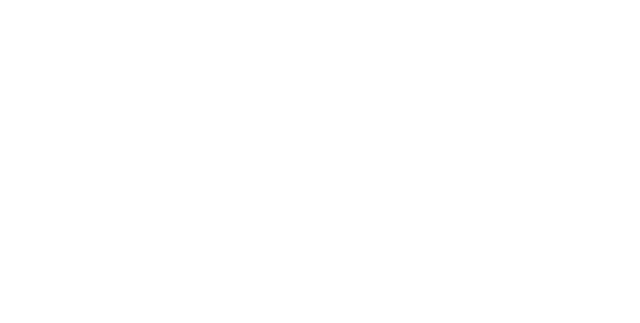
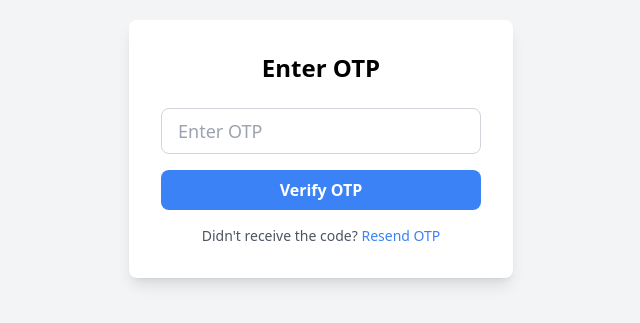
Before and after one commit to khadkaankit85/Discussion-Board, a React (Vite) app in the folder Frontend/: page /signup/otpverification/1 in a window 1280 px wide. Before the commit this address had no page. Shown: the part 251-574 px from the top of the page, without its empty margins (319-959 px from the left). Built offline with nearby package versions, Linux system fonts and the light colour scheme.

Commit message:
otp verification page created

```diff
--- a/Frontend/src/App.tsx
+++ b/Frontend/src/App.tsx
@@ -3,13 +3,19 @@
 import { Homepage } from "./pages/Homepage";
 import LoginPage from "./pages/Loginpage";
 import SignupPage from "./pages/Signup";
+import OTPVerification from "./pages/OTPverification";
 
 export default function App() {
   return (
     <BrowserRouter>
       <Routes>
         <Route path="/" element={<Homepage />} />
+        <Route path="/home" element={<Homepage />} />
         <Route path="/login" element={<LoginPage />} />
+        <Route
+          path="/signup/otpverification/:userid"
+          element={<OTPVerification />}
+        />
         <Route path="/signup" element={<SignupPage />} />
       </Routes>
     </BrowserRouter>
--- /dev/null
+++ b/Frontend/src/pages/OTPverification.tsx
@@ -0,0 +1,84 @@
+import React, { useEffect, useState } from "react";
+import styles from "../styles/OTpverification.module.css";
+import { useNavigate, useParams } from "react-router-dom";
+
+const OTPVerification = () => {
+  const [otp, setOtp] = useState<string>("");
+  const [error, setError] = useState<string>("");
+  const [isSubmitting, setIsSubmitting] = useState<boolean>(false);
+
+  const params = useParams();
+  const navigate = useNavigate();
+
+  useEffect(() => {
+    const userId = params?.userid;
+    if (!userId) {
+      navigate("/signup");
+      return;
+    }
+  }, [params]);
+
+  const handleChange = (event: React.ChangeEvent<HTMLInputElement>) => {
+    const value = event.target.value;
+    if (/[^0-9]/.test(value)) return; // Only allow numbers in the OTP field
+    setOtp(value);
+  };
+
+  const handleSubmit = async (event: React.FormEvent) => {
+    event.preventDefault();
+    if (otp.length !== 6) {
+      setError("OTP must be 6 digits");
+      return;
+    }
+
+    setIsSubmitting(true);
+    setError("");
+
+    // Mock submission logic (replace with actual backend call)
+    setTimeout(() => {
+      setIsSubmitting(false);
+      if (otp === "123456") {
+        alert("OTP Verified!");
+      } else {
+        setError("Invalid OTP, please try again.");
+      }
+    }, 1000);
+  };
+
+  return (
+    <div className={styles.container}>
+      <div className={styles.formWrapper}>
+        <h2 className={styles.heading}>Enter OTP</h2>
+        <form onSubmit={handleSubmit} className={styles.form}>
+          <input
+            type="text"
+            maxLength={6}
+            value={otp}
+            onChange={handleChange}
+            className={styles.input}
+            placeholder="Enter OTP"
+            disabled={isSubmitting}
+          />
+          {error && <p className={styles.error}>{error}</p>}
+          <button
+            type="submit"
+            disabled={isSubmitting}
+            className={styles.button}
+          >
+            {isSubmitting ? "Verifying..." : "Verify OTP"}
+          </button>
+        </form>
+        <div className={styles.resendWrapper}>
+          <p className={styles.resendText}>
+            Didn't receive the code?{" "}
+            <a href="#" className={styles.resendLink}>
+              Resend OTP
+            </a>
+          </p>
+        </div>
+      </div>
+    </div>
+  );
+};
+
+export default OTPVerification;
--- a/Frontend/src/pages/Signup.tsx
+++ b/Frontend/src/pages/Signup.tsx
@@ -37,10 +37,8 @@
       errorToast(errormsg);
       return;
     } else if (response.status === 201) {
-      navigate("/home");
+      navigate("/signup/otpverification/10");
     }
-
-    toast("Signup successful");
   });
 
   return (
--- /dev/null
+++ b/Frontend/src/styles/OTpverification.module.css
@@ -0,0 +1,39 @@
+.container {
+  @apply flex justify-center items-center min-h-screen bg-gray-100;
+}
+
+.formWrapper {
+  @apply bg-white p-8 rounded-lg shadow-lg w-96;
+}
+
+.heading {
+  @apply text-center text-2xl font-semibold mb-6;
+}
+
+.form {
+  @apply flex flex-col space-y-4;
+}
+
+.input {
+  @apply px-4 py-2 border border-gray-300 rounded-lg text-lg focus:outline-none focus:ring-2 focus:ring-blue-500;
+}
+
+.error {
+  @apply text-red-500 text-sm;
+}
+
+.button {
+  @apply w-full py-2 bg-blue-500 text-white rounded-lg font-semibold hover:bg-blue-600 disabled:bg-blue-300;
+}
+
+.resendWrapper {
+  @apply mt-4 text-center;
+}
+
+.resendText {
+  @apply text-sm text-gray-600;
+}
+
+.resendLink {
+  @apply text-blue-500 hover:text-blue-700;
+}
```
Also changed, not shown: 2 other files (tests, documents, lock files or other folders).
